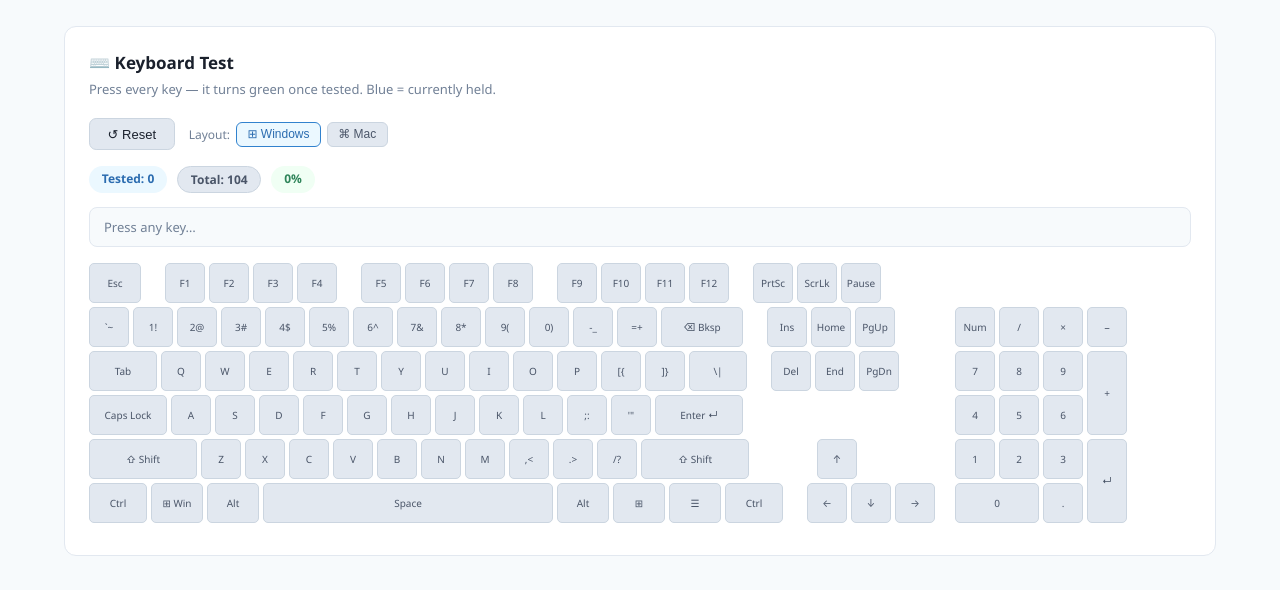
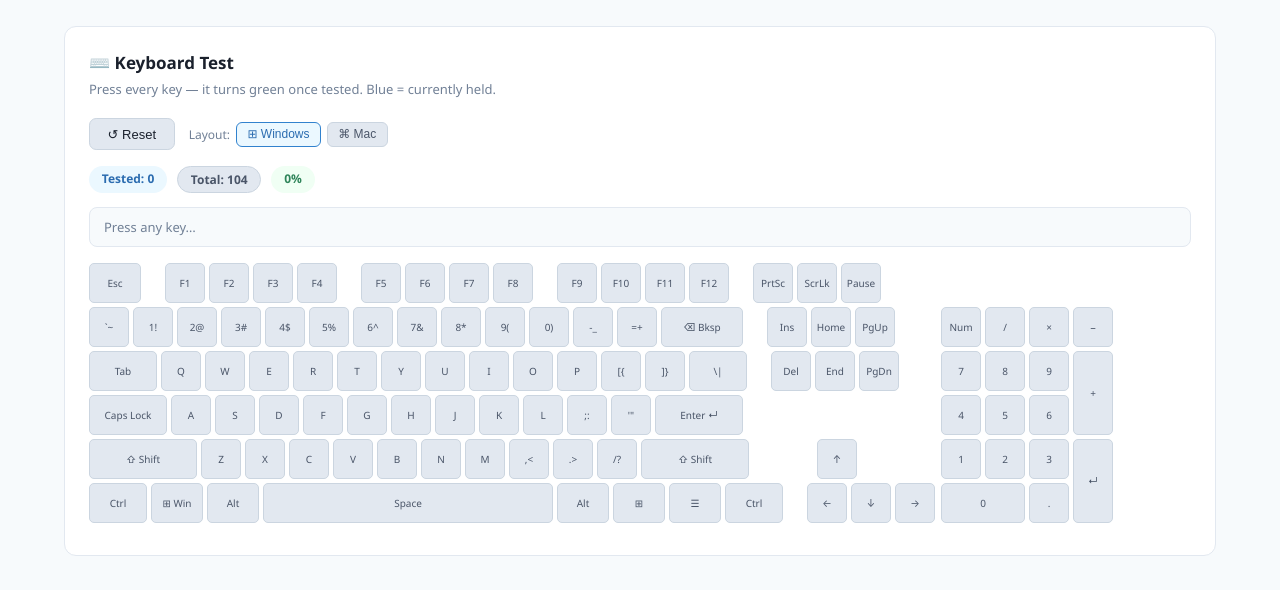
Before and after one commit to techvalleyapps/LaptopTester, a plain HTML site: page index.html in a window 1280 px wide. Shown: the part 128-718 px from the top of the page. Drawn offline with Linux system fonts and the light colour scheme.

Commit message:
Update index.html

```diff
--- a/index.html
+++ b/index.html
@@ -144,7 +144,7 @@ body {
 .layout-btn.active { background:#ebf8ff; border-color:#3182ce; color:#2b6cb0; }
 
 /* ── Keyboard + Numpad side-by-side ── */
-.kb-wrap { display:inline-flex; gap:20px; align-items:flex-start; }
+.kb-wrap { display:inline-flex; gap:6px; align-items:flex-start; }
 .keyboard { display:inline-flex; flex-direction:column; gap:4px; }
 
 /* ── Numpad (CSS grid — handles tall span keys cleanly) ── */
```
